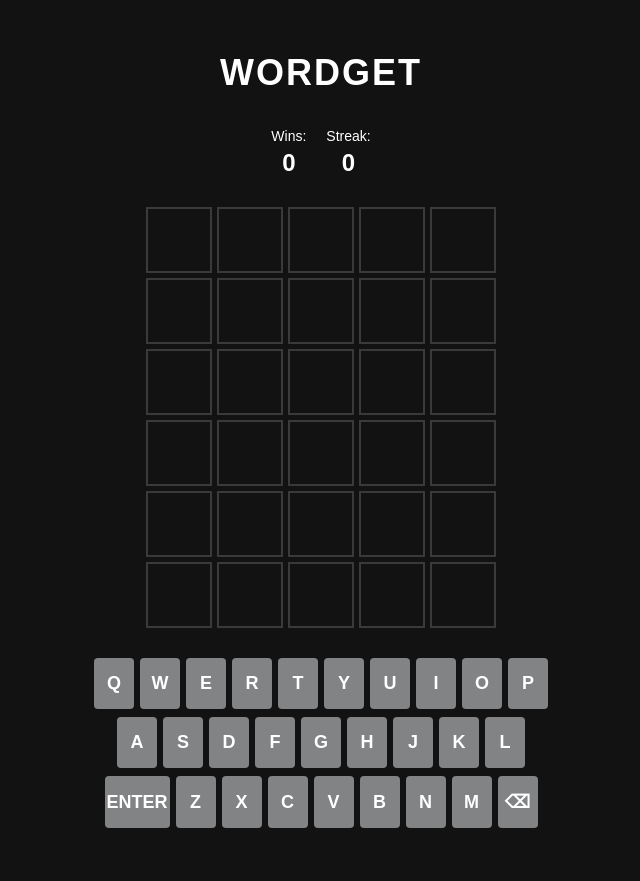
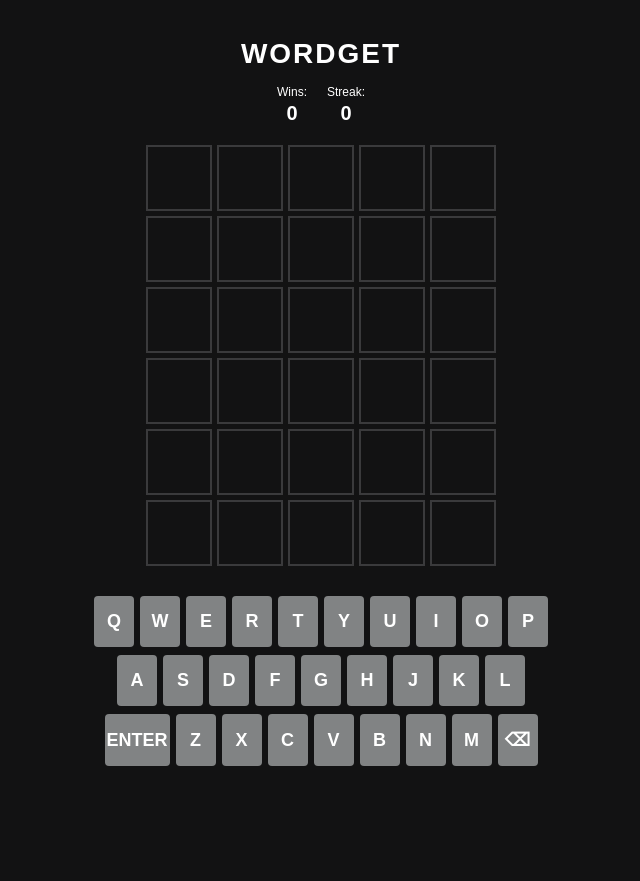
Before and after one commit to sherbondy/Wordget, a website with bundled scripts: page src/index.html in a window 1280 px wide. Shown: the whole page, without its empty margins (319-959 px from the left). After the commit the page ends 844 px from the top, so only its background shows below. Built offline with nearby package versions, Linux system fonts and the light colour scheme.

Commit message:
layout tweaks.

```diff
--- a/src/style.css
+++ b/src/style.css
@@ -23,23 +23,24 @@ body {
 }
 
 header {
-    margin-bottom: 30px;
+    margin-bottom: 20px;
     display: flex;
     flex-direction: column;
     align-items: center;
 }
 
 header h1 {
-    font-size: 36px;
+    font-size: 28px;
     font-weight: bold;
     text-align: center;
     letter-spacing: 2px;
+    margin: 10px 0;
 }
 
 .stats {
     display: flex;
     gap: 20px;
-    margin-top: 10px;
+    margin-top: 5px;
 }
 
 .stat {
@@ -49,13 +50,13 @@ header h1 {
 }
 
 .stat-label {
-    font-size: 14px;
+    font-size: 12px;
     font-weight: normal;
-    margin-bottom: 5px;
+    margin-bottom: 3px;
 }
 
 .stat-value {
-    font-size: 24px;
+    font-size: 20px;
     font-weight: bold;
 }
 
@@ -214,4 +215,8 @@ header h1 {
     .key.wide {
         max-width: 12vw;
     }
+
+    .key[data-key="Enter"] {
+        font-size: 14px;
+    }
 }
```
